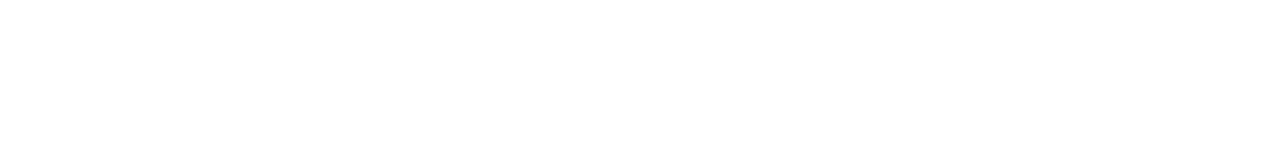
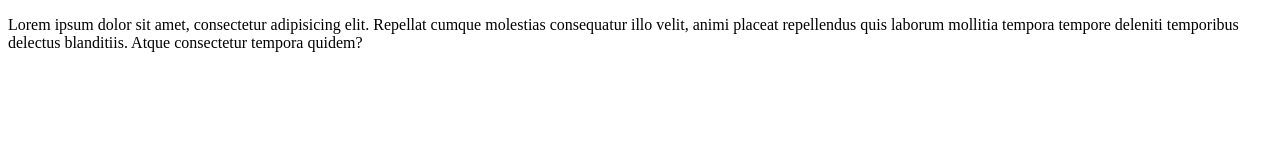
Before and after one commit to gymmyck/portfolio, a plain HTML site: page index.html in a window 1280 px wide. Drawn offline with Linux system fonts and the light colour scheme.

Commit message:
3rd commit

```diff
--- a/index.html
+++ b/index.html
@@ -9,7 +9,9 @@
 
 <body>
 
-    <p></p>
+    <p>Lorem ipsum dolor sit amet, consectetur adipisicing elit. Repellat cumque molestias consequatur illo velit, animi
+        placeat repellendus quis laborum mollitia tempora tempore deleniti temporibus delectus blanditiis. Atque
+        consectetur tempora quidem?</p>
 
 </body>
 
```
